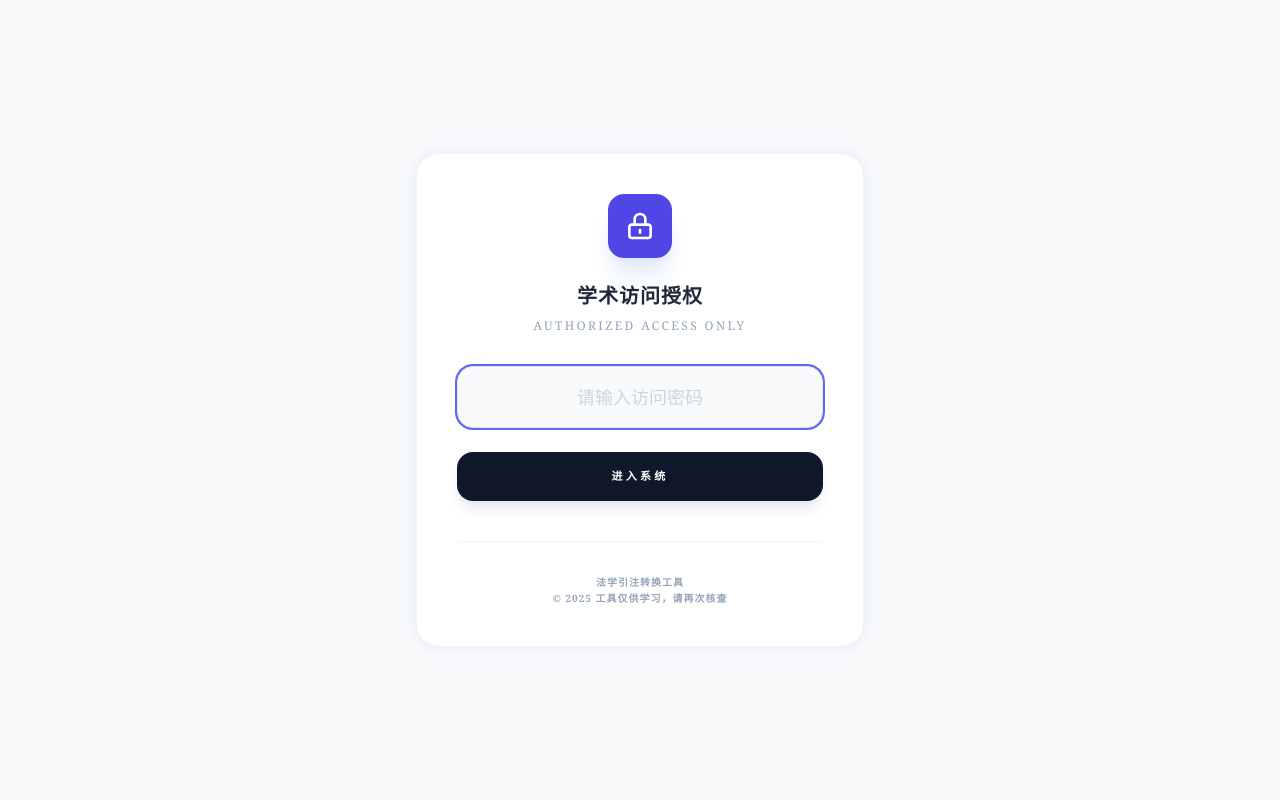
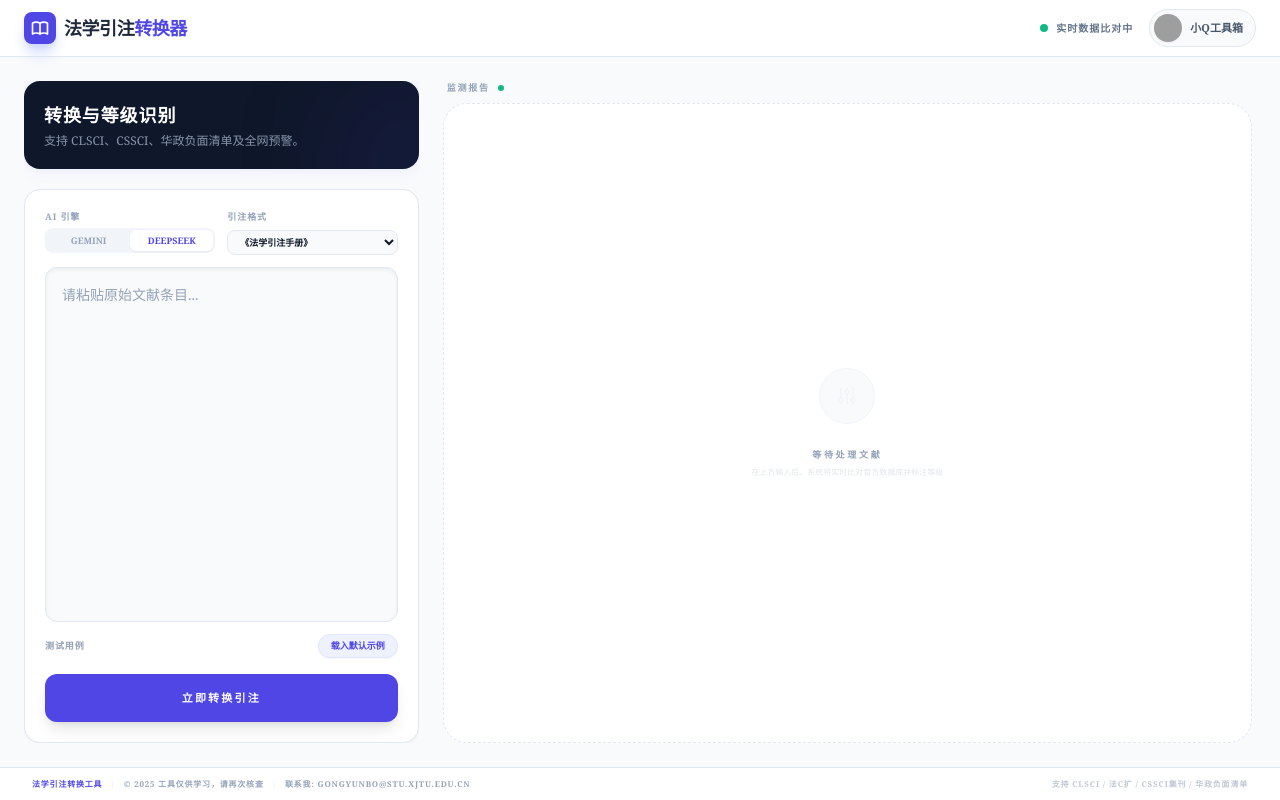
Before and after one commit to SmallsmallQ/citation_convert, a React (Vite) app: page / in a window 1280 px wide. Built offline with nearby package versions, Linux system fonts and the light colour scheme; grey boxes are pictures that could not be loaded.

Commit message:
更新了环境变量

```diff
--- a/App.tsx
+++ b/App.tsx
@@ -33,71 +33,7 @@ const Header: React.FC = () => (
   </header>
 );
 
-const Login: React.FC<{ onLogin: () => void }> = ({ onLogin }) => {
-  const [pass, setPass] = useState('');
-  const [error, setError] = useState(false);
-
-  const handleSubmit = (e: React.FormEvent) => {
-    e.preventDefault();
-    const correctPass = process.env.APP_PASSWORD;
-    if (!correctPass || pass === correctPass) {
-      onLogin();
-    } else {
-      setError(true);
-      setTimeout(() => setError(false), 2000);
-    }
-  };
-
-  return (
-    <div className="min-h-screen w-screen flex items-center justify-center bg-slate-50 p-6">
-      <div className="w-full max-w-md bg-white rounded-3xl shadow-2xl border border-slate-100 p-8 lg:p-10 animate-glow">
-        <div className="flex flex-col items-center mb-8">
-          <div className="w-16 h-16 bg-indigo-600 rounded-2xl flex items-center justify-center shadow-xl shadow-indigo-100 mb-6">
-            <svg className="w-8 h-8 text-white" fill="none" stroke="currentColor" viewBox="0 0 24 24">
-              <path strokeLinecap="round" strokeLinejoin="round" strokeWidth={2} d="M12 15v2m-6 4h12a2 2 0 002-2v-6a2 2 0 00-2-2H6a2 2 0 00-2 2v6a2 2 0 002 2zm10-10V7a4 4 0 00-8 0v4h8z" />
-            </svg>
-          </div>
-          <h2 className="text-xl font-black text-slate-800 tracking-wider">学术访问授权</h2>
-          <p className="text-slate-400 text-xs mt-2 uppercase tracking-[0.2em]">Authorized Access Only</p>
-        </div>
-
-        <form onSubmit={handleSubmit} className="space-y-6">
-          <div className="relative">
-            <input
-              type="password"
-              placeholder="请输入访问密码"
-              value={pass}
-              onChange={(e) => setPass(e.target.value)}
-              className={`w-full bg-slate-50 border ${error ? 'border-red-500 animate-shake' : 'border-slate-200'} rounded-2xl py-4 px-6 text-center text-lg outline-none focus:ring-2 focus:ring-indigo-500 transition-all font-bold placeholder:font-normal placeholder:text-slate-300`}
-              autoFocus
-            />
-            {error && (
-              <p className="absolute -bottom-6 left-0 right-0 text-center text-[10px] text-red-500 font-bold uppercase tracking-widest">
-                密码校验失败，请重新输入
-              </p>
-            )}
-          </div>
-          <button
-            type="submit"
-            className="w-full bg-slate-900 hover:bg-indigo-600 text-white font-black py-4 rounded-2xl transition-all shadow-lg shadow-slate-200 active:scale-[0.98] uppercase text-[11px] tracking-[0.3em]"
-          >
-            进入系统
-          </button>
-        </form>
-
-        <div className="mt-10 pt-8 border-t border-slate-100 text-center">
-          <p className="text-[10px] text-slate-400 font-bold uppercase tracking-widest leading-relaxed">
-            法学引注转换工具<br/>
-            © 2025 工具仅供学习，请再次核查
-          </p>
-        </div>
-      </div>
-    </div>
-  );
-};
-
 const App: React.FC = () => {
-  const [isAuthenticated, setIsAuthenticated] = useState<boolean | null>(null);
   const [input, setInput] = useState('');
   const [citationStyle, setCitationStyle] = useState<CitationStyle>(CitationStyle.LEGAL);
   // Default to DEEPSEEK as requested by user
@@ -105,6 +41,7 @@ const App: React.FC = () => {
   const [isLoading, setIsLoading] = useState(false);
   const [history, setHistory] = useState<Citation[]>([]);
   const [copyFeedback, setCopyFeedback] = useState<string | null>(null);
+  const [copyAllFeedback, setCopyAllFeedback] = useState(false);
 
   const DEFAULT_EXAMPLE = `Charles A. Reich, The New Property, 73 Yale Law Journal 733 (1964).
 申卫星、刘云：《法学研究新范式：计算法学的内涵、范畴与方法》，载《法学研究》2020年第5期，第3-23页。
@@ -112,8 +49,6 @@ const App: React.FC = () => {
 Shumailov I, Shumaylov Z, Zhao Y, et al. AI models collapse when trained on recursively generated data[J]. Nature, 2024, 631(8022): 755-759.`;
 
   useEffect(() => {
-    const auth = sessionStorage.getItem('legallink_auth');
-    setIsAuthenticated(auth === 'true');
     const saved = localStorage.getItem('law_citation_v10');
     if (saved) try { setHistory(JSON.parse(saved)); } catch (e) {}
   }, []);
@@ -121,11 +56,6 @@ Shumailov I, Shumaylov Z, Zhao Y, et al. AI models collapse when trained on recu
   useEffect(() => {
     localStorage.setItem('law_citation_v10', JSON.stringify(history.slice(0, 50)));
   }, [history]);
-
-  const handleLogin = () => {
-    sessionStorage.setItem('legallink_auth', 'true');
-    setIsAuthenticated(true);
-  };
 
   const handleConvert = async () => {
     if (!input.trim()) return;
@@ -162,6 +92,33 @@ Shumailov I, Shumaylov Z, Zhao Y, et al. AI models collapse when trained on recu
     setTimeout(() => setCopyFeedback(null), 1500);
   };
 
+  const getCleanTextAll = () => {
+    return history.map(h => h.formatted.replace(/\*/g, '')).join('\n');
+  };
+
+  const handleCopyAll = () => {
+    const text = getCleanTextAll();
+    if (!text) return;
+    navigator.clipboard.writeText(text).then(() => {
+      setCopyAllFeedback(true);
+      setTimeout(() => setCopyAllFeedback(false), 2000);
+    });
+  };
+
+  const handleExportTxt = () => {
+    const text = getCleanTextAll();
+    if (!text) return;
+    const blob = new Blob([text], { type: 'text/plain;charset=utf-8' });
+    const url = URL.createObjectURL(blob);
+    const link = document.createElement('a');
+    link.href = url;
+    link.download = `法学引注导出_${new Date().toISOString().slice(0, 10)}.txt`;
+    document.body.appendChild(link);
+    link.click();
+    document.body.removeChild(link);
+    URL.revokeObjectURL(url);
+  };
+
   const renderFormattedText = (text: string) => {
     if (!text) return null;
     const parts = text.split(/(\*[^*]+\*)/g);
@@ -176,9 +133,6 @@ Shumailov I, Shumaylov Z, Zhao Y, et al. AI models collapse when trained on recu
       </span>
     );
   };
-
-  if (isAuthenticated === null) return null;
-  if (!isAuthenticated) return <Login onLogin={handleLogin} />;
 
   return (
     <div className="min-h-screen flex flex-col bg-slate-50 text-slate-900 lg:h-screen">
@@ -268,10 +222,42 @@ Shumailov I, Shumaylov Z, Zhao Y, et al. AI models collapse when trained on recu
               <span className="ml-2 w-1.5 h-1.5 rounded-full bg-emerald-500"></span>
             </h2>
             {history.length > 0 && (
-              <button onClick={() => setHistory([])} className="text-[9px] font-bold text-slate-400 hover:text-red-500 transition-colors flex items-center space-x-1">
-                <svg className="w-2.5 h-2.5" fill="none" stroke="currentColor" viewBox="0 0 24 24"><path d="M19 7l-.867 12.142A2 2 0 0116.138 21H7.862a2 2 0 01-1.995-1.858L5 7m5 4v6m4-6v6m1-10V4a1 1 0 00-1-1h-4a1 1 0 00-1 1v3M4 7h16" strokeWidth="2" strokeLinecap="round" strokeLinejoin="round"/></svg>
-                <span>清空记录</span>
-              </button>
+              <div className="flex items-center space-x-3">
+                <button
+                  onClick={handleExportTxt}
+                  className="text-[9px] font-bold text-slate-400 hover:text-indigo-600 transition-colors flex items-center space-x-1"
+                  title="导出为TXT文件"
+                >
+                  <svg className="w-2.5 h-2.5" fill="none" stroke="currentColor" viewBox="0 0 24 24">
+                    <path strokeLinecap="round" strokeLinejoin="round" strokeWidth={2} d="M4 16v1a3 3 0 003 3h10a3 3 0 003-3v-1m-4-4l-4 4m0 0l-4-4m4 4V4" />
+                  </svg>
+                  <span>导出TXT</span>
+                </button>
+
+                <button
+                  onClick={handleCopyAll}
+                  className={`text-[9px] font-bold transition-colors flex items-center space-x-1 ${copyAllFeedback ? 'text-emerald-500' : 'text-slate-400 hover:text-indigo-600'}`}
+                  title="复制全部结果"
+                >
+                  {copyAllFeedback ? (
+                    <svg className="w-2.5 h-2.5" fill="none" stroke="currentColor" viewBox="0 0 24 24"><path strokeLinecap="round" strokeLinejoin="round" strokeWidth={2} d="M5 13l4 4L19 7" /></svg>
+                  ) : (
+                    <svg className="w-2.5 h-2.5" fill="none" stroke="currentColor" viewBox="0 0 24 24"><path strokeLinecap="round" strokeLinejoin="round" strokeWidth={2} d="M8 5H6a2 2 0 00-2 2v12a2 2 0 002 2h10a2 2 0 002-2v-1M8 5a2 2 0 002 2h2a2 2 0 002-2M8 5a2 2 0 012-2h2a2 2 0 012 2m0 0h2a2 2 0 012 2v3m2 4H10m0 0l3-3m-3 3l3 3" /></svg>
+                  )}
+                  <span>{copyAllFeedback ? '已复制' : '复制全部'}</span>
+                </button>
+
+                <div className="w-px h-3 bg-slate-300"></div>
+
+                <button
+                  onClick={() => setHistory([])}
+                  className="text-[9px] font-bold text-slate-400 hover:text-red-500 transition-colors flex items-center space-x-1"
+                  title="清空所有记录"
+                >
+                  <svg className="w-2.5 h-2.5" fill="none" stroke="currentColor" viewBox="0 0 24 24"><path d="M19 7l-.867 12.142A2 2 0 0116.138 21H7.862a2 2 0 01-1.995-1.858L5 7m5 4v6m4-6v6m1-10V4a1 1 0 00-1-1h-4a1 1 0 00-1 1v3M4 7h16" strokeWidth="2" strokeLinecap="round" strokeLinejoin="round"/></svg>
+                  <span>清空</span>
+                </button>
+              </div>
             )}
           </div>
 
--- a/services/easyScholarService.ts
+++ b/services/easyScholarService.ts
@@ -1,5 +1,4 @@
 
-const SECRET_KEY = 'af4bba72f2b0473f9b7be5587213c229';
 const API_BASE = 'https://www.easyscholar.cc/open/getPublicationRank';
 
 // 官方数据集映射 (easyScholar 标准库) - 仅保留用户指定的标准库
@@ -35,9 +34,11 @@ export interface EasyScholarRank {
 }
 
 export const fetchPublicationRank = async (name: string): Promise<EasyScholarRank> => {
-  if (!name) return { tags: [], isNegative: false };
+  const secretKey = process.env.EASY_SCHOLAR_SECRET;
+
+  if (!name || !secretKey) return { tags: [], isNegative: false };
   try {
-    const url = `${API_BASE}?secretKey=${SECRET_KEY}&publicationName=${encodeURIComponent(name)}`;
+    const url = `${API_BASE}?secretKey=${secretKey}&publicationName=${encodeURIComponent(name)}`;
     const response = await fetch(url);
     const result = await response.json();
 
--- a/vite.config.ts
+++ b/vite.config.ts
@@ -1,4 +1,3 @@
-
 import { defineConfig } from 'vite';
 
 export default defineConfig({
@@ -6,7 +5,7 @@ export default defineConfig({
     // 确保代码中的 process.env 能读取到环境变量
     'process.env.API_KEY': JSON.stringify(process.env.API_KEY),
     'process.env.DEEPSEEK_API_KEY': JSON.stringify(process.env.DEEPSEEK_API_KEY),
-    'process.env.APP_PASSWORD': JSON.stringify(process.env.APP_PASSWORD),
+    'process.env.EASY_SCHOLAR_SECRET': JSON.stringify(process.env.EASY_SCHOLAR_SECRET || 'af4bba72f2b0473f9b7be5587213c229'), // Default provided for demo if env not set
   },
   build: {
     outDir: 'dist',
```
Also changed, not shown: 1 other file (tests, documents, lock files or other folders).
